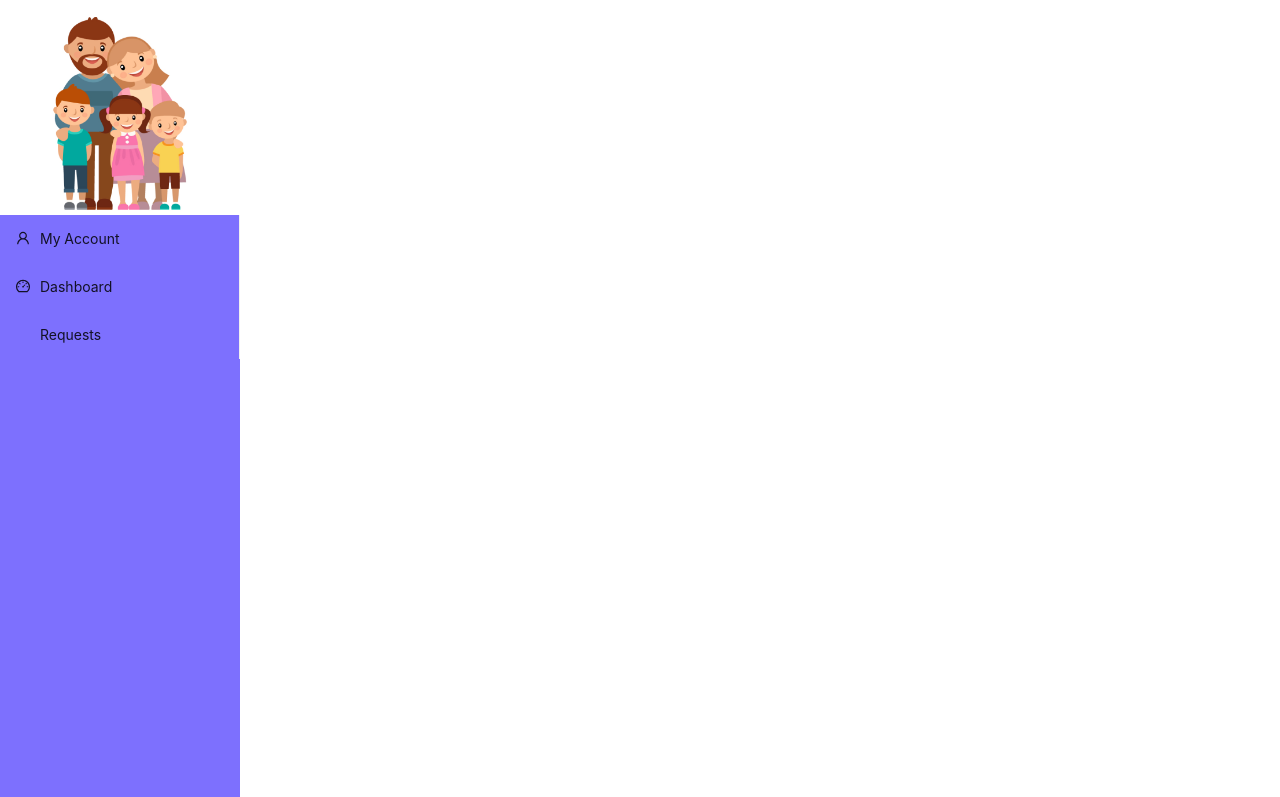
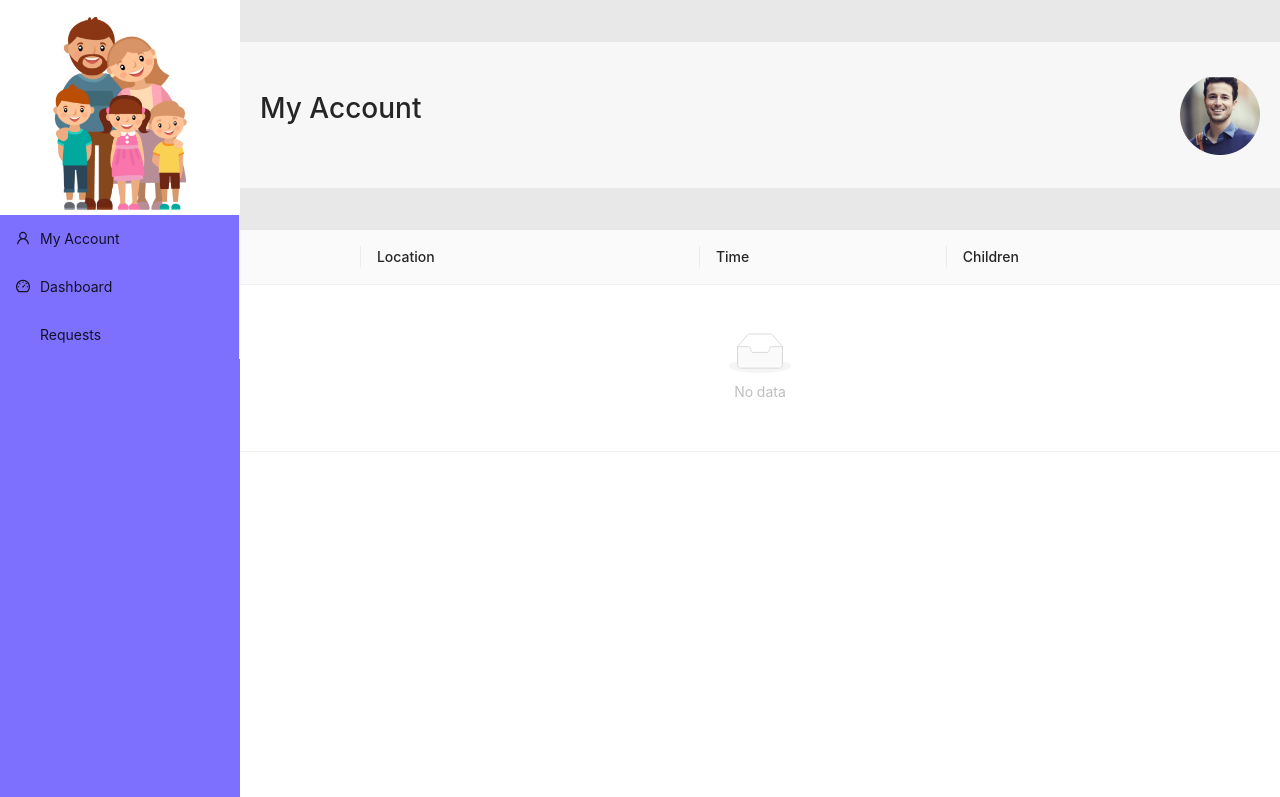
Before and after one commit to Disney-Parent-1-BW/FrontEnd, a Gatsby site: page /my-account in a window 1280 px wide. Shown: the top 797 px of the page. Built offline with nearby package versions, Linux system fonts and the light colour scheme; Gatsby itself is replaced by a stand-in of ours.

Commit message:
fixed styling in dashboard

```diff
--- a/src/pages/my-account.js
+++ b/src/pages/my-account.js
@@ -2,16 +2,22 @@ import React from 'react';
 import DashboardHeader from '../components/dashboard-header';
 import AccountTable from '../components/account-table';
 import Layout from '../components/layout';
+import styled from 'styled-components';
+
+const Dash = styled.div`
+    display: flex;
+    align-content: center;
+
+`;
 
 const MyAccount = () => {
     return (
-        <>
-        <Layout/>
-        <div>
+        <Dash>
+        <Layout>
             <DashboardHeader />
             <AccountTable />
-        </div>
-        </>
+        </Layout>
+        </Dash>
     )
 }
 
--- a/src/pages/requests.js
+++ b/src/pages/requests.js
@@ -14,11 +14,10 @@ const Requests = () => {
     return (
         <div>
             <Dash>
-            <Layout/>
-            <div>
+            <Layout>
             <RequestHeader />
             <RequestTable />
-            </div>
+            </Layout>
             </Dash>
         </div>
     )
```
